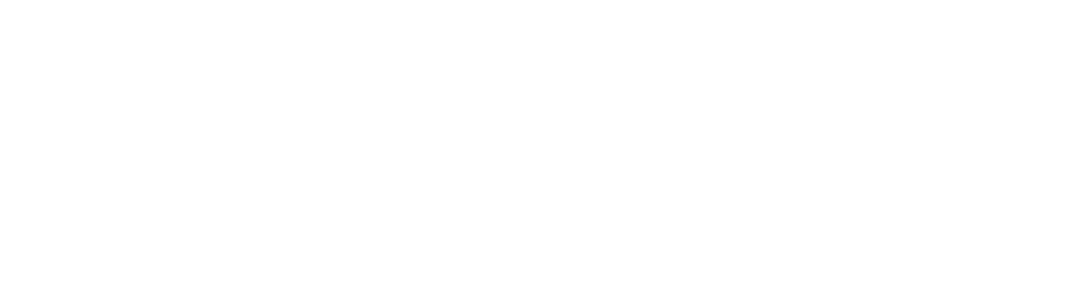
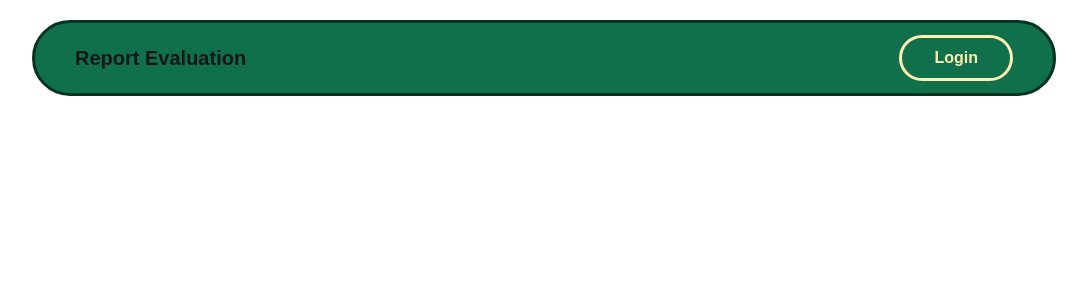
Before and after one commit to Drexus25/evaluation-report-workshop, a Next.js app: page / in a window 1280 px wide. Shown: the top 300 px of the page, without its empty margins (96-1183 px from the left). Built offline with nearby package versions, Linux system fonts and the light colour scheme.

Commit message:
feat(navbar): add navbar component

```diff
--- a/app/layout.tsx
+++ b/app/layout.tsx
@@ -1,6 +1,7 @@
 import type { Metadata } from "next";
 import { Geist, Geist_Mono } from "next/font/google";
 import "./globals.css";
+import Navbar from "@/components/layout/Navbar";
 
 const geistSans = Geist({
   variable: "--font-geist-sans",
@@ -24,6 +25,7 @@
       className={`${geistSans.variable} ${geistMono.variable} h-full antialiased`}
     >
       <body className="font-sans">
+        <Navbar/>
         {children}
       </body>
     </html>
--- a/app/login/page.tsx
+++ b/app/login/page.tsx
@@ -0,0 +1,6 @@
+export default function Login() {
+    return (
+        <div>
+        </div>
+    );
+}
--- a/components/layout/Navbar.tsx
+++ b/components/layout/Navbar.tsx
@@ -0,0 +1,18 @@
+import Link from "next/link"
+
+export default function Navbar() {
+    return (
+        <nav className="fixed w-[80%] top-5 left-1/2 -translate-x-1/2 px-10 py-3 bg-[#10704b] flex flex-row justify-between items-center rounded-full border-3 border-[#053322]">
+            <div>
+                <Link href="/">
+                    <h1 className="text-xl font-semibold">Report Evaluation</h1>
+                </Link>
+            </div>
+            <div className="flex flex-row justify-center gap-10">
+                <Link href="/login">
+                    <button className=" text-[#FFEFB3] border-3 border-[#FFEFB3] text-md font-bold px-8 py-2 rounded-full cursor-pointer hover:bg-[#FFEFB3] hover:text-[#10704b] transition-all duration-300">Login</button>
+                </Link>
+            </div>
+        </nav>
+    )
+}
```
